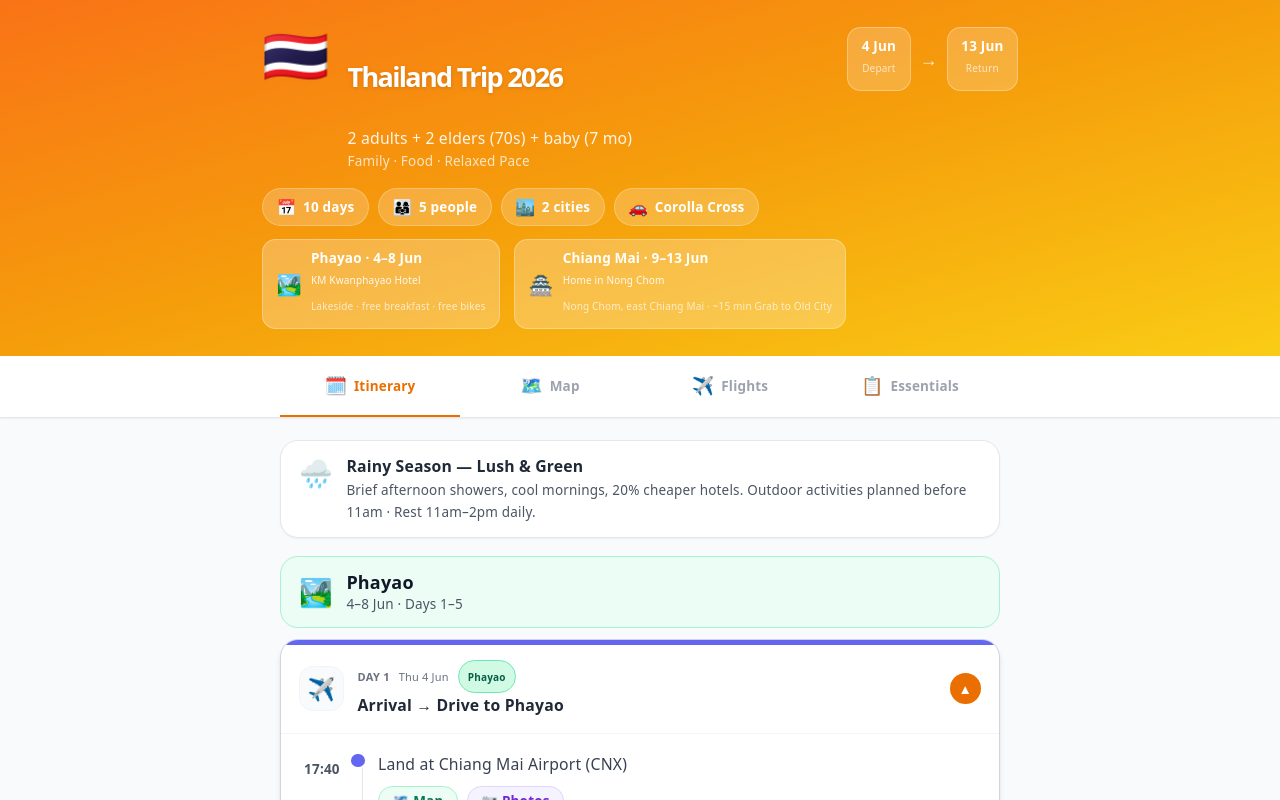
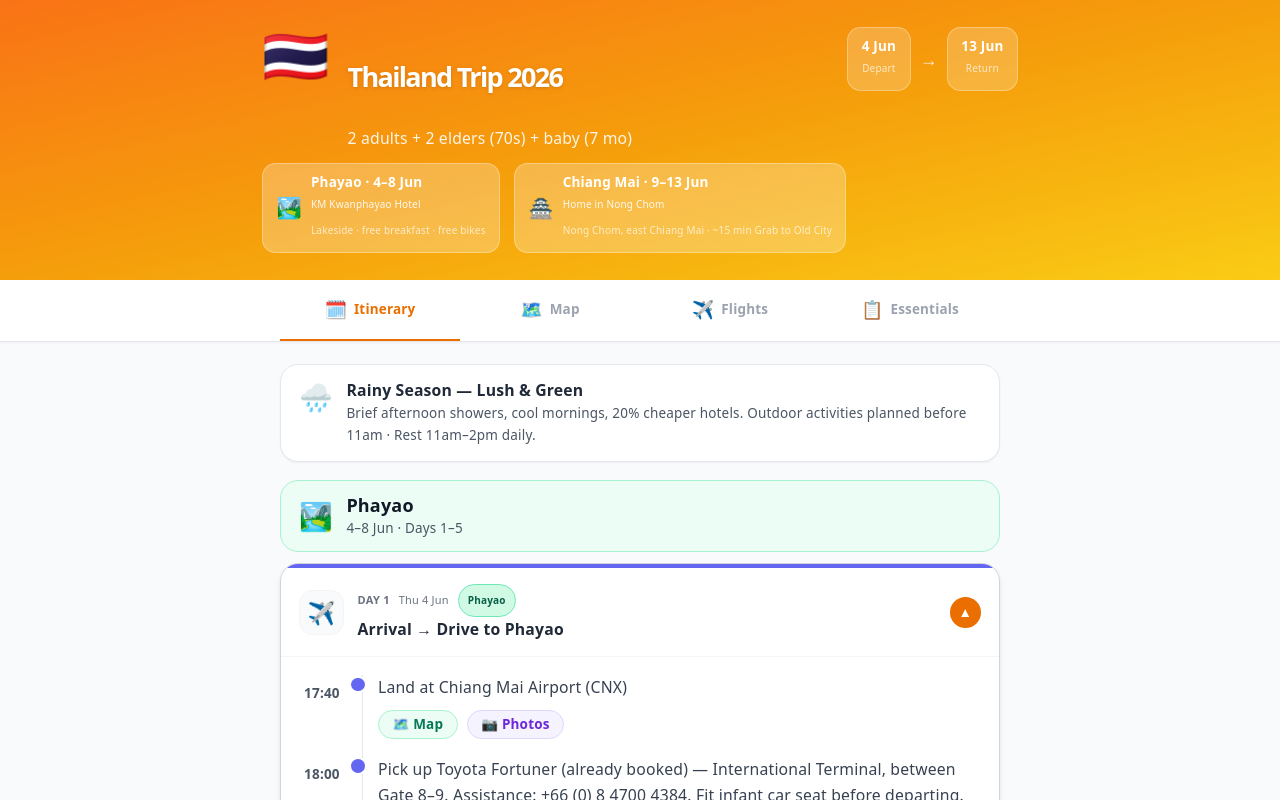
Before and after one commit to athipaty/thailandtrip2026, a React (Vite) app: page / in a window 1280 px wide. Shown: the top 800 px of the page. Built offline with nearby package versions, Linux system fonts and the light colour scheme.

Commit message:
Remove style tagline and stats pills from header

```diff
--- a/src/App.jsx
+++ b/src/App.jsx
@@ -253,7 +253,6 @@ export default function App() {
             <div className="flex-1 min-w-0">
               <h1 className="text-2xl font-bold text-white drop-shadow">{tripInfo.title}</h1>
               <p className="text-sm text-white/90 mt-1">{tripInfo.travelers}</p>
-              <p className="text-xs text-white/75 mt-0.5">{tripInfo.style}</p>
             </div>
             <div className="flex items-center gap-2 text-center">
               <div className="px-3 py-2 bg-white/20 border border-white/30 rounded-xl">
@@ -266,21 +265,6 @@ export default function App() {
                 <div className="text-[10px] text-white/70">Return</div>
               </div>
             </div>
-          </div>
-
-          {/* Stats pills */}
-          <div className="flex gap-2 mt-4 flex-wrap">
-            {[
-              { icon: '📅', val: '10 days'     },
-              { icon: '👨‍👩‍👧', val: '5 people'    },
-              { icon: '🏙️', val: '2 cities'    },
-              { icon: '🚗', val: 'Corolla Cross' },
-            ].map(s => (
-              <div key={s.val} className="flex items-center gap-1.5 bg-white/20 border border-white/25 rounded-full px-3 py-1.5">
-                <span className="text-sm">{s.icon}</span>
-                <span className="text-xs font-semibold text-white">{s.val}</span>
-              </div>
-            ))}
           </div>
 
           {/* Hotel legs */}
```
